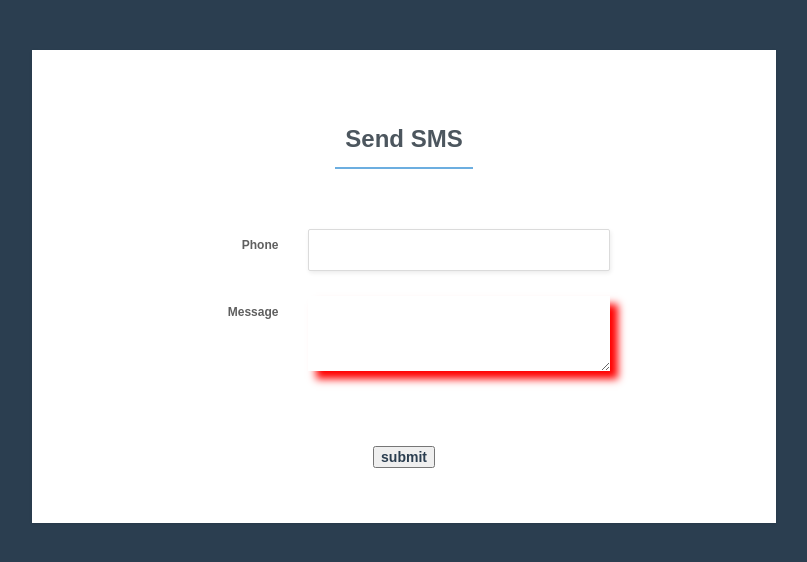
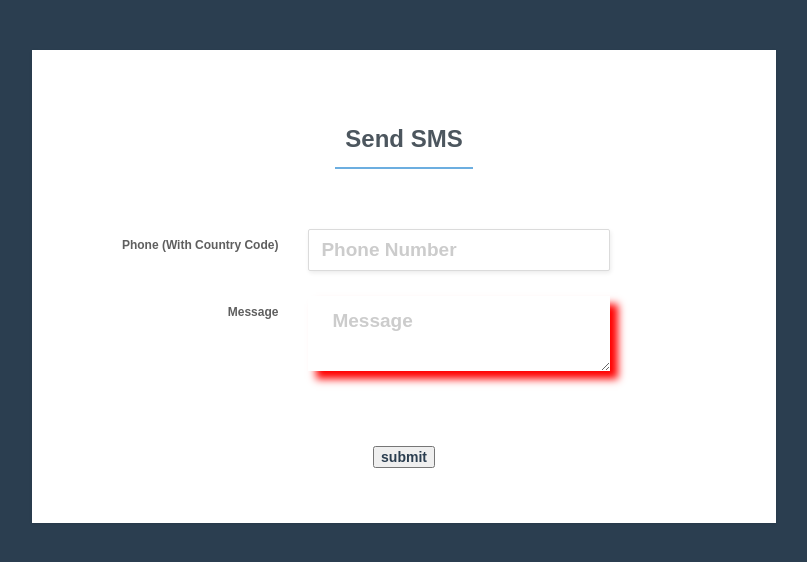
Before and after one commit to srishti88/django_practice, a Django app: page / in a window 1280 px wide. Shown: the top 562 px of the page, without its empty margins (236-1043 px from the left). Run offline with Django 3.2, Linux system fonts and the light colour scheme; some libraries are stand-ins or nearby versions.

Commit message:
Updated Templates

```diff
--- a/templates/sms/index.html
+++ b/templates/sms/index.html
@@ -19,10 +19,10 @@
                 <h1>Send SMS</h1>
     <div class="form-group">
         <div class="col-sm-4 label-column">
-            <label class="control-label">Phone </label>
+            <label class="control-label">Phone (With Country Code)</label>
         </div>
         <div class="col-sm-6 input-column">
-            <input type="text" class="form-control input-lg" name="phone" value={{ phone }}>
+            <input type="text" class="form-control input-lg" placeholder="Phone Number" name="phone" value={{ phone }}>
         </div>
     </div>
     <div class="form-group">
@@ -30,7 +30,7 @@
             <label class="control-label">Message </label>
         </div>
         <div class="col-sm-6 input-column">
-            <textarea class="form-control input-lg text-box" name="message" value={{ messgae }} ></textarea>
+            <textarea class="form-control input-lg text-box" name="message" placeholder="Message" value={{ messgae }} ></textarea>
         </div>
     </div>
     <div class="form-group"></div>
```
